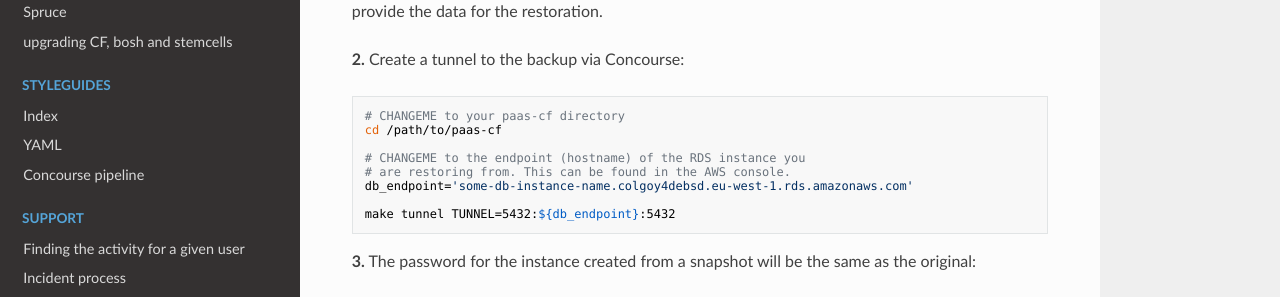
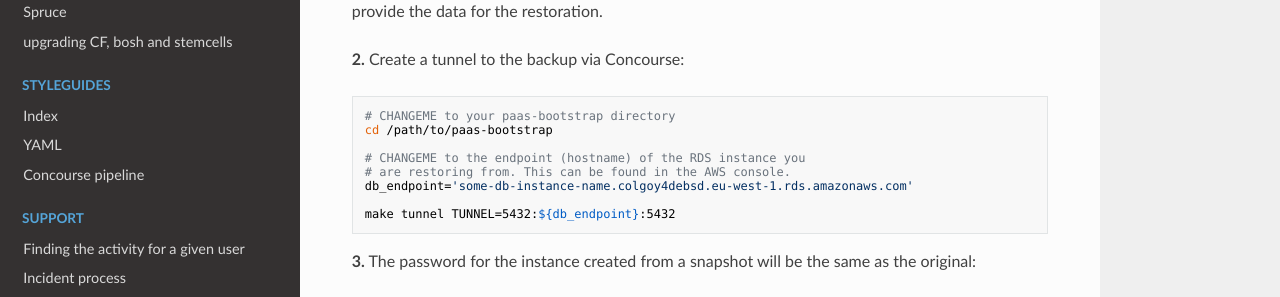
Before and after one commit to alphagov/paas-team-manual, an MkDocs documentation site: the page built from docs/guides/Restoring_the_CF_databases.md, in a window 1280 px wide and 900 px high, scrolled down 1742 px. Shown: the part 151-448 px from the top of the window. Built offline with MkDocs 1.6.1, drawn with Linux system fonts in a browser that asks for light colours; nearby versions of some CDN libraries.

Commit message:
Update Concourse tunneling instructions
This SSH script for Concourse SSH and tunnelling was duplicated in paas-cf
and paas-bootstrap. We now will only have it in paas-bootstrap.

````diff
--- a/docs/guides/Restoring_the_CF_databases.md
+++ b/docs/guides/Restoring_the_CF_databases.md
@@ -48,8 +48,8 @@ Below are some generic instructions on restoring the CF RDS instance databases o
 **2.** Create a tunnel to the backup via Concourse:
 
 ```
-# CHANGEME to your paas-cf directory
-cd /path/to/paas-cf
+# CHANGEME to your paas-bootstrap directory
+cd /path/to/paas-bootstrap
 
 # CHANGEME to the endpoint (hostname) of the RDS instance you
 # are restoring from. This can be found in the AWS console.
````
